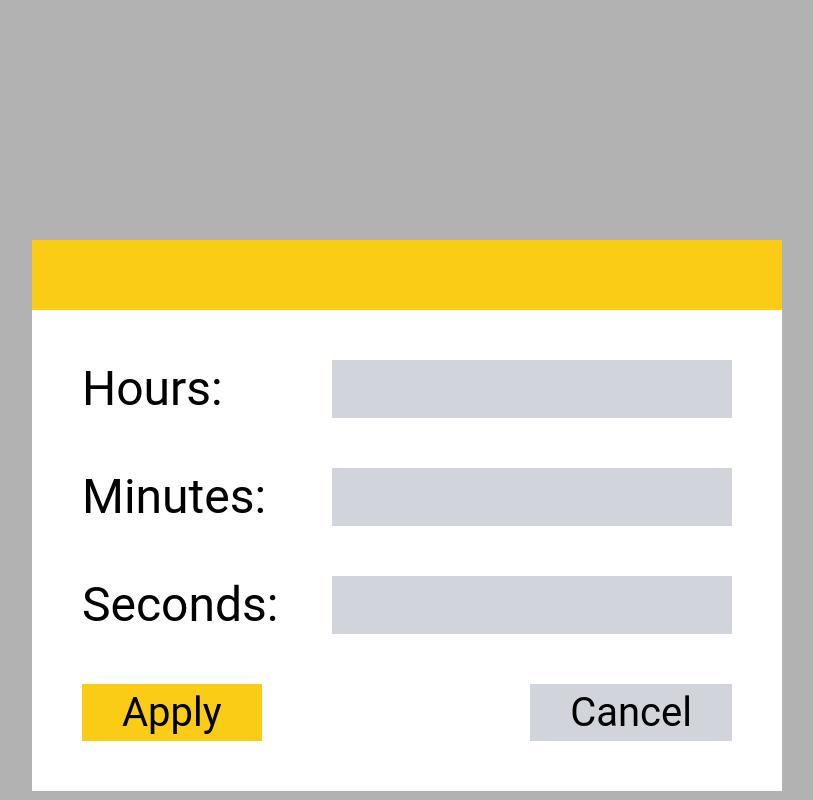
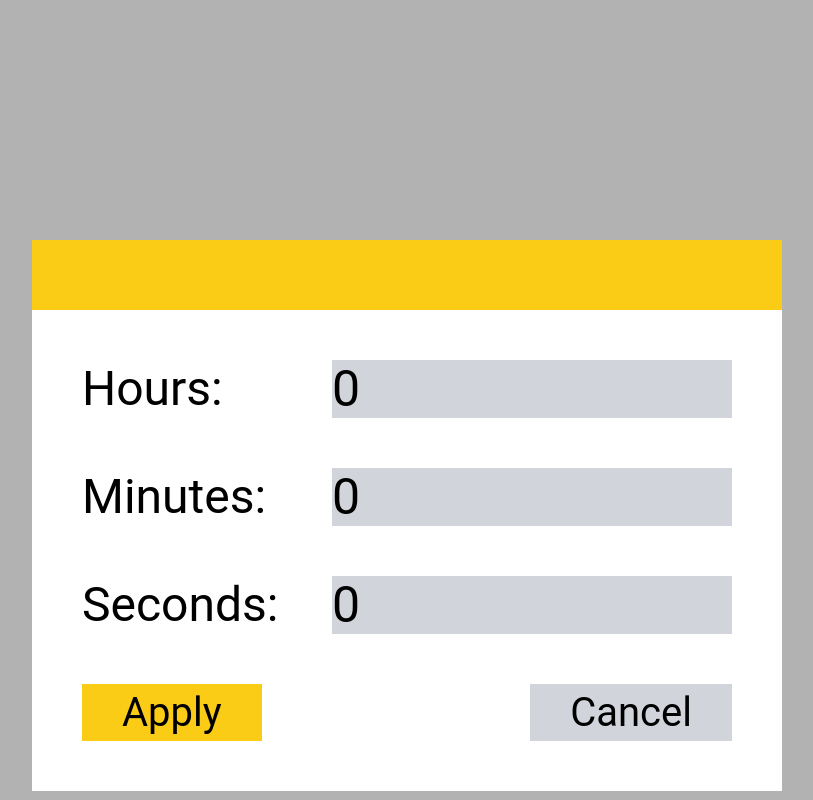
Before and after one commit to qbroma/timer, a React (Create React App) app: page / in a window 1280 px wide. Both pictures are taken after a click on the element "00:00:00". Shown: the whole page, without its empty margins (233-1046 px from the left). Built offline with nearby package versions, Linux system fonts and the light colour scheme.

Commit message:
Добавила инпутам тип number

```diff
--- a/src/App/App.jsx
+++ b/src/App/App.jsx
@@ -1,16 +1,55 @@
 import './App.css';
 import { useState } from 'react';
+
+const twoDigits = (number) => {
+    if (number < 10) {
+        return `0${number}`;
+    }
+    return number;
+};
+
 const App = () => {
+    const [hours, setHours] = useState(0);
+    const [minutes, setMinutes] = useState(0);
+    const [seconds, setSeconds] = useState(0);
+
     const [isModalOpen, setIsModalOpen] = useState(false);
     const handleOpenModal = () => {
         setIsModalOpen(true);
-    }
+    };
     const handleCloseModal = () => {
         setIsModalOpen(false);
-    }
+    };
     const stopPropagation = (event) => {
         event.stopPropagation();
-    }
+    };
+    const handleChangeHours = (event) => {
+        const value = +event.target.value;
+        if (value < 24) {
+            setHours(value);
+        } else {
+            setHours(23);
+        }
+    };
+
+    const handleChangeMinutes = (event) => {
+        const value = +event.target.value;
+        if (value < 60) {
+            setMinutes(value);
+        } else {
+            setMinutes(59);
+        }
+    };
+
+    const handleChangeSeconds = (event) => {
+        const value = +event.target.value;
+        if (value < 60) {
+            setSeconds(value);
+        } else {
+            setSeconds(59);
+        }
+    };
+
     return (
         <>
             {isModalOpen && (
@@ -20,15 +59,18 @@ const App = () => {
                         <div className="inputs">
                             <div className="textInput">
                                 <span className="textBeforeInput">Hours:</span>
-                                <input className="input" type="number"/>
+                                <input className="input" type="number" value={hours.toString()}
+                                       onChange={handleChangeHours}/>
                             </div>
                             <div className="textInput">
                                 <span className="textBeforeInput">Minutes:</span>
-                                <input className="input" type="number"/>
+                                <input className="input" type="number" value={minutes.toString()}
+                                       onChange={handleChangeMinutes}/>
                             </div>
                             <div className="textInput">
                                 <span className="textBeforeInput">Seconds:</span>
-                                <input className="input" type="number"/>
+                                <input className="input" type="number" value={seconds.toString()}
+                                       onChange={handleChangeSeconds}/>
                             </div>
                         </div>
                         <div className="textInput">
@@ -40,7 +82,12 @@ const App = () => {
             )}
             <div className="container">
                 <div className="wrapper">
-                    <div className="time" onClick={handleOpenModal}>00:00:00</div>
+                    <div
+                        className="time"
+                        onClick={handleOpenModal}
+                    >
+                        {twoDigits(hours)}:{twoDigits(minutes)}:{twoDigits(seconds)}
+                    </div>
                     <div className="controls">
                         <button className="btn startBtn">Start</button>
                         <button className="btn resetBtn">Reset</button>
```
